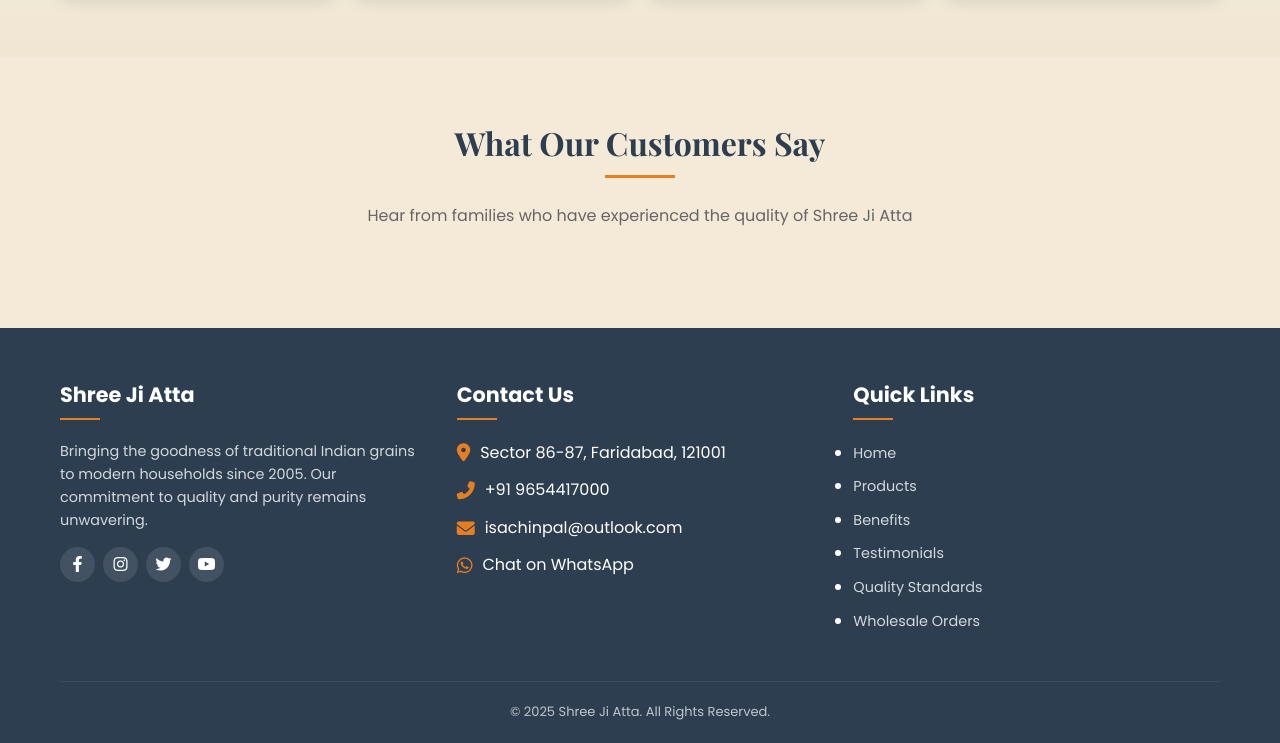
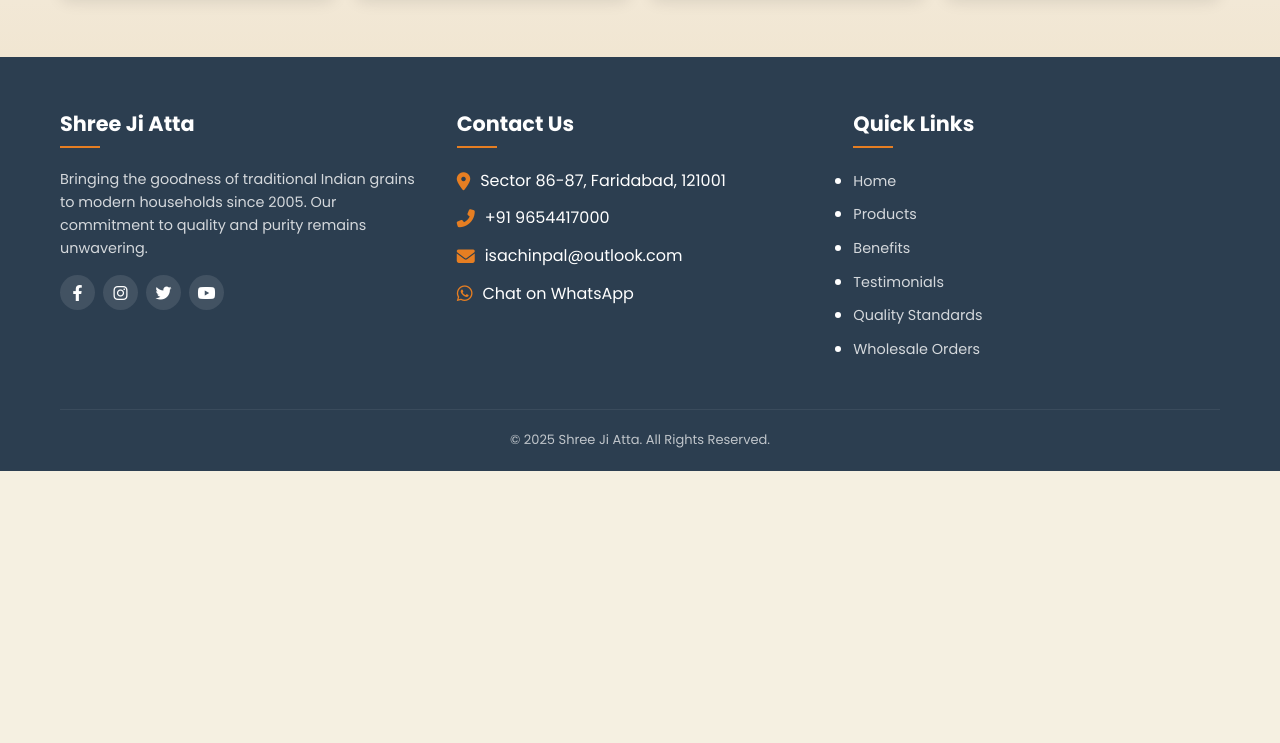
Before and after one commit to Isachinpal123/ShreeJiAtta, a plain HTML site: page index.html in a window 1280 px wide. Shown: the part 2248-2991 px from the top of the page. After the commit the page ends 2719 px from the top, so only its background shows below. Drawn offline with nearby package versions, Linux system fonts and the light colour scheme.

Commit message:
Update index.html

```diff
--- a/index.html
+++ b/index.html
@@ -1295,14 +1295,14 @@
     </section>
 
     <!-- Testimonials -->
-    <section class="testimonials" id="testimonials">
+    <!-- <section class="testimonials" id="testimonials">
         <div class="container">
             <div class="section-title">
                 <h2>What Our Customers Say</h2>
                 <p>Hear from families who have experienced the quality of Shree Ji Atta</p>
             </div>
 
-            <!-- <div class="testimonial-container">
+            <div class="testimonial-container">
                 <div class="testimonial" itemscope itemtype="https://schema.org/Review">
                     <p itemprop="reviewBody">"Shree Ji Atta has transformed our family's meals. The quality is unmatched and the taste takes me back to my grandmother's cooking. We've been using their products for 6 months now and won't switch to any other brand."</p>
                     <div class="customer" itemprop="author" itemscope itemtype="https://schema.org/Person">
@@ -1313,9 +1313,9 @@
                         </div>
                     </div>
                 </div>
-            </div> -->
+            </div>
         </div>
-    </section>
+    </section> -->
 
     <!-- Footer -->
     <footer id="footer" itemscope itemtype="http://schema.org/LocalBusiness">
```
